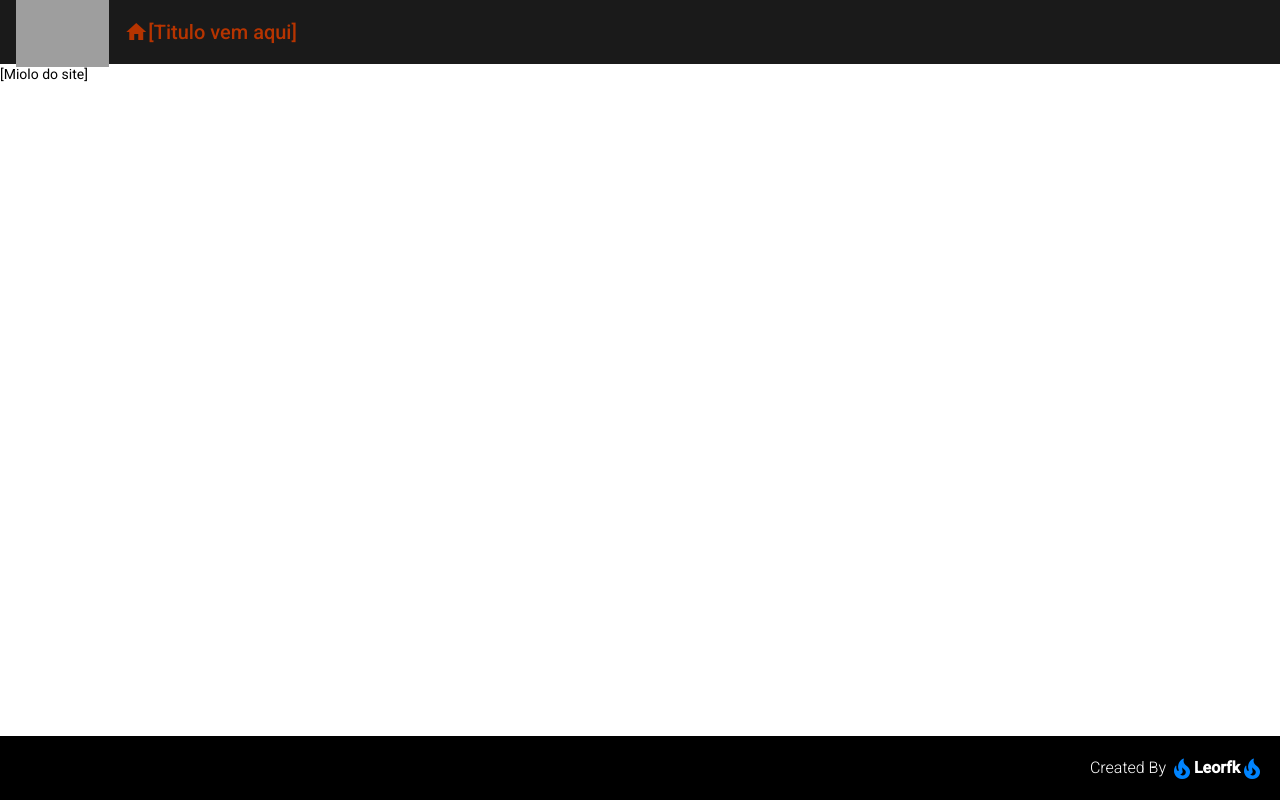
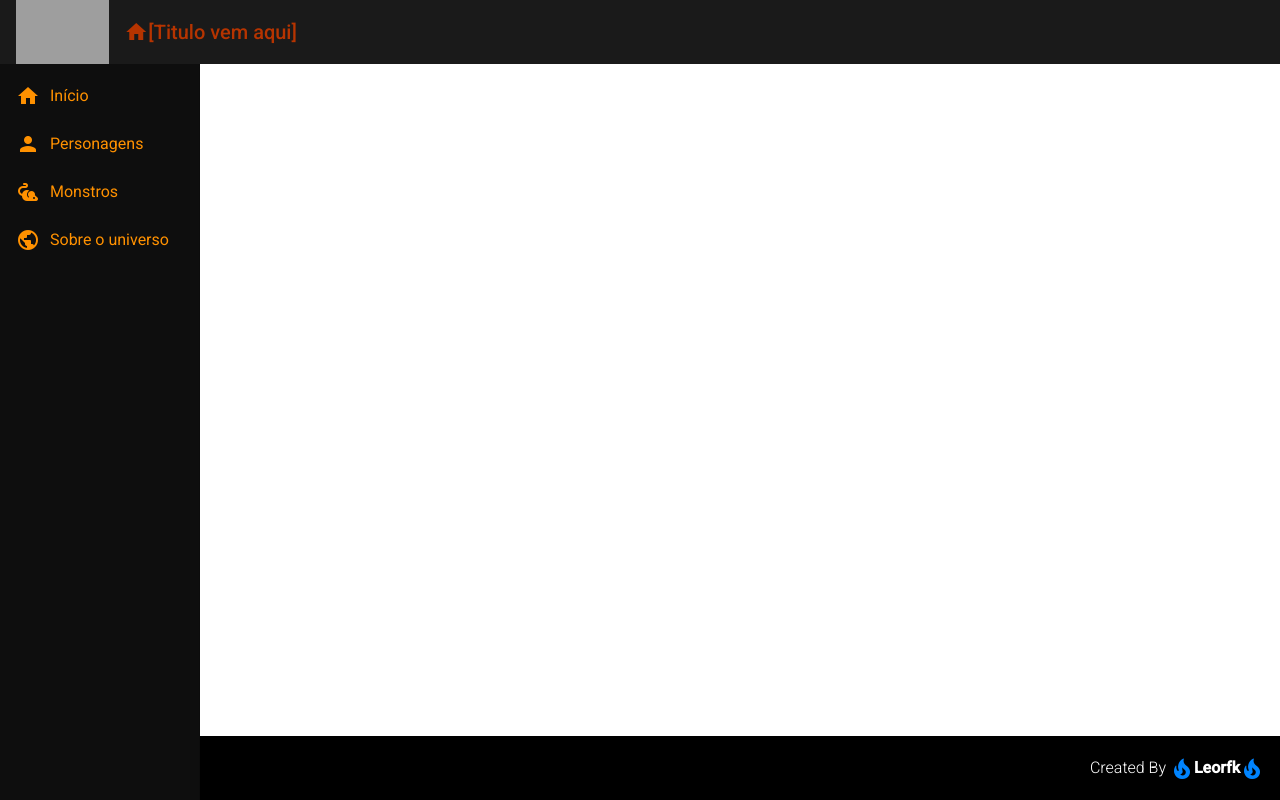
Before and after one commit to Leorfk/witcher-front, an Angular app in the folder frontend/: page / in a window 1280 px wide. Built offline with nearby package versions, Linux system fonts and the light colour scheme; grey boxes are pictures that could not be loaded.

Commit message:
Criacao da barra de navegaçao

```diff
--- a/frontend/src/app/app.component.html
+++ b/frontend/src/app/app.component.html
@@ -1,3 +1,3 @@
 <app-header></app-header>
-[Miolo do site]
+<app-nav></app-nav>
 <app-footer></app-footer>
--- a/frontend/src/app/app.module.ts
+++ b/frontend/src/app/app.module.ts
@@ -1,29 +1,44 @@
 import { BrowserModule } from '@angular/platform-browser';
 import { NgModule } from '@angular/core';
-
 import { AppRoutingModule } from './app-routing.module';
 import { AppComponent } from './app.component';
 import { BrowserAnimationsModule } from '@angular/platform-browser/animations';
+import { MatToolbarModule } from '@angular/material/toolbar';
+import { MatSidenavModule } from '@angular/material/sidenav';
+import { MatListModule } from '@angular/material/list';
 import { HeaderComponent } from './componets/template/header/header.component';
-
-import { MatToolbarModule } from '@angular/material/toolbar';
 import { FooterComponent } from './componets/template/footer/footer.component';
+import { NavComponent } from './componets/template/nav/nav.component';
+import { HomeComponent } from './views/home/home.component';
 
 const MaterialModules = [
-  MatToolbarModule
+  MatToolbarModule,
+  MatSidenavModule,
+  MatListModule
+];
+
+const MyComponents = [
+  HeaderComponent,
+  FooterComponent,
+  NavComponent
+];
+
+const PageComponents = [
+  HomeComponent
 ];
 
 @NgModule({
   declarations: [
     AppComponent,
-    HeaderComponent,
-    FooterComponent
+    MyComponents,
+    PageComponents
   ],
   imports: [
     MaterialModules,
     BrowserModule,
     AppRoutingModule,
-    BrowserAnimationsModule
+    BrowserAnimationsModule,
+
   ],
   providers: [],
   bootstrap: [AppComponent]
--- /dev/null
+++ b/frontend/src/app/componets/template/nav/nav.component.css
@@ -0,0 +1,19 @@
+.sidenav {
+  background-color: rgb(14, 14, 14);
+  width: 200px;
+  /* opacity: 0.6;
+  background-image: url('/assets/img/menu-image.jpg'); */
+}
+
+.sidenav a {
+  color: rgb(255, 145, 0);
+}
+
+.sidenav a:hover {
+  color: rgb(255, 255, 255);
+  background-color: rgb(109, 4, 4);
+}
+
+.sidenav i {
+  padding-right: 10px;
+}
--- /dev/null
+++ b/frontend/src/app/componets/template/nav/nav.component.html
@@ -0,0 +1,30 @@
+<mat-sidenav-container class="container">
+  <mat-sidenav class="sidenav" mode="side" opened fixedInViewport="true" fixedTopGap="64">
+    <mat-nav-list class="nav-list">
+      <a mat-list-item>
+        <i class="material-icons">
+          home
+        </i>
+        Início
+      </a>
+      <a mat-list-item>
+        <i class="material-icons">
+          person
+        </i>
+        Personagens
+      </a>
+      <a mat-list-item>
+        <i class="material-icons">
+          pest_control_rodent
+        </i>
+        Monstros
+      </a>
+      <a mat-list-item>
+        <i class="material-icons">
+          public
+        </i>
+        Sobre o universo
+      </a>
+    </mat-nav-list>
+  </mat-sidenav>
+</mat-sidenav-container>
--- /dev/null
+++ b/frontend/src/app/componets/template/nav/nav.component.ts
@@ -0,0 +1,15 @@
+import { Component, OnInit } from '@angular/core';
+
+@Component({
+  selector: 'app-nav',
+  templateUrl: './nav.component.html',
+  styleUrls: ['./nav.component.css']
+})
+export class NavComponent implements OnInit {
+
+  constructor() { }
+
+  ngOnInit(): void {
+  }
+
+}
--- /dev/null
+++ b/frontend/src/app/views/home/home.component.ts
@@ -0,0 +1,15 @@
+import { Component, OnInit } from '@angular/core';
+
+@Component({
+  selector: 'app-home',
+  templateUrl: './home.component.html',
+  styleUrls: ['./home.component.css']
+})
+export class HomeComponent implements OnInit {
+
+  constructor() { }
+
+  ngOnInit(): void {
+  }
+
+}
```
Also changed, not shown: frontend/src/app/views/home/home.component.css (added), frontend/src/app/views/home/home.component.html (added), 2 other files (tests, documents, lock files or other folders).
